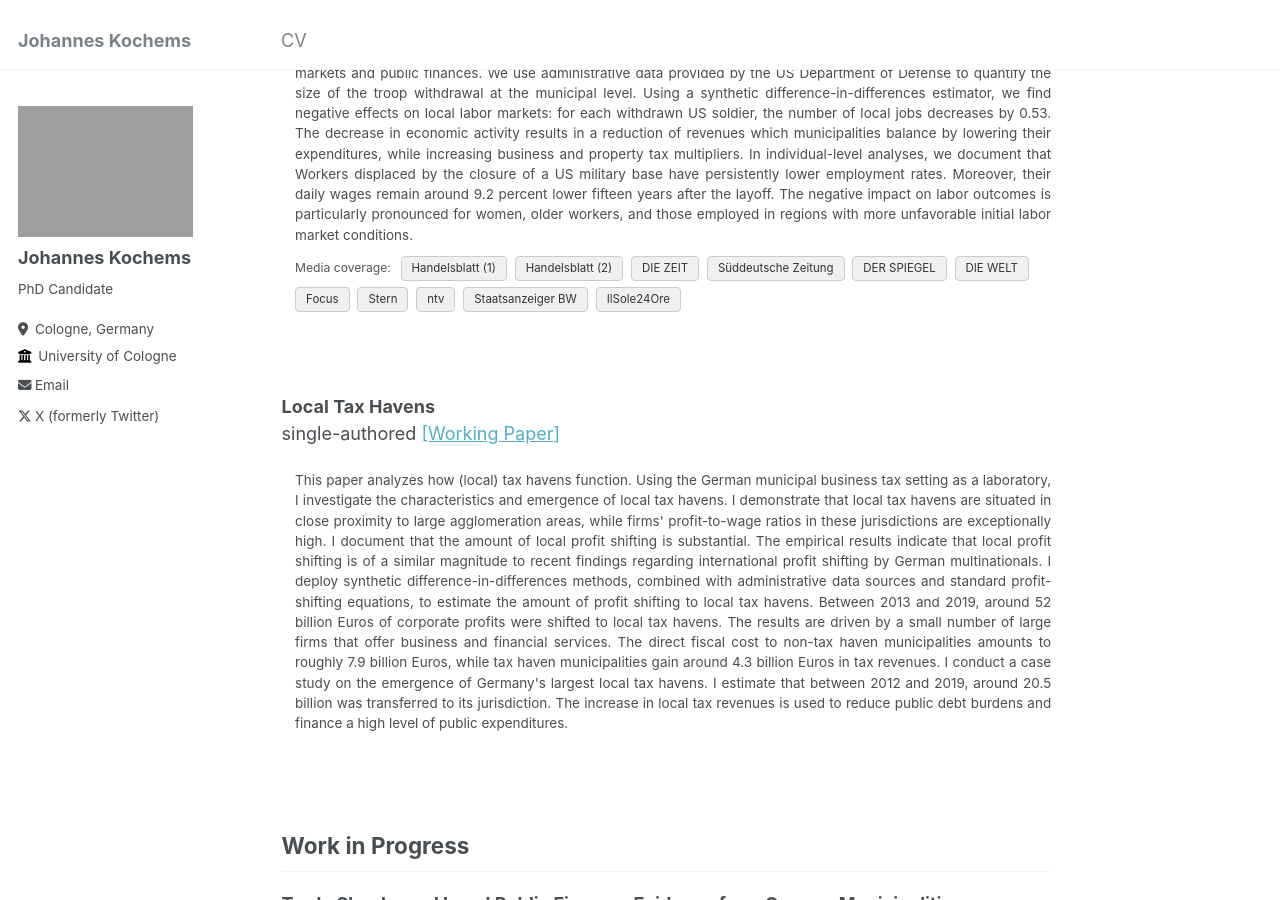
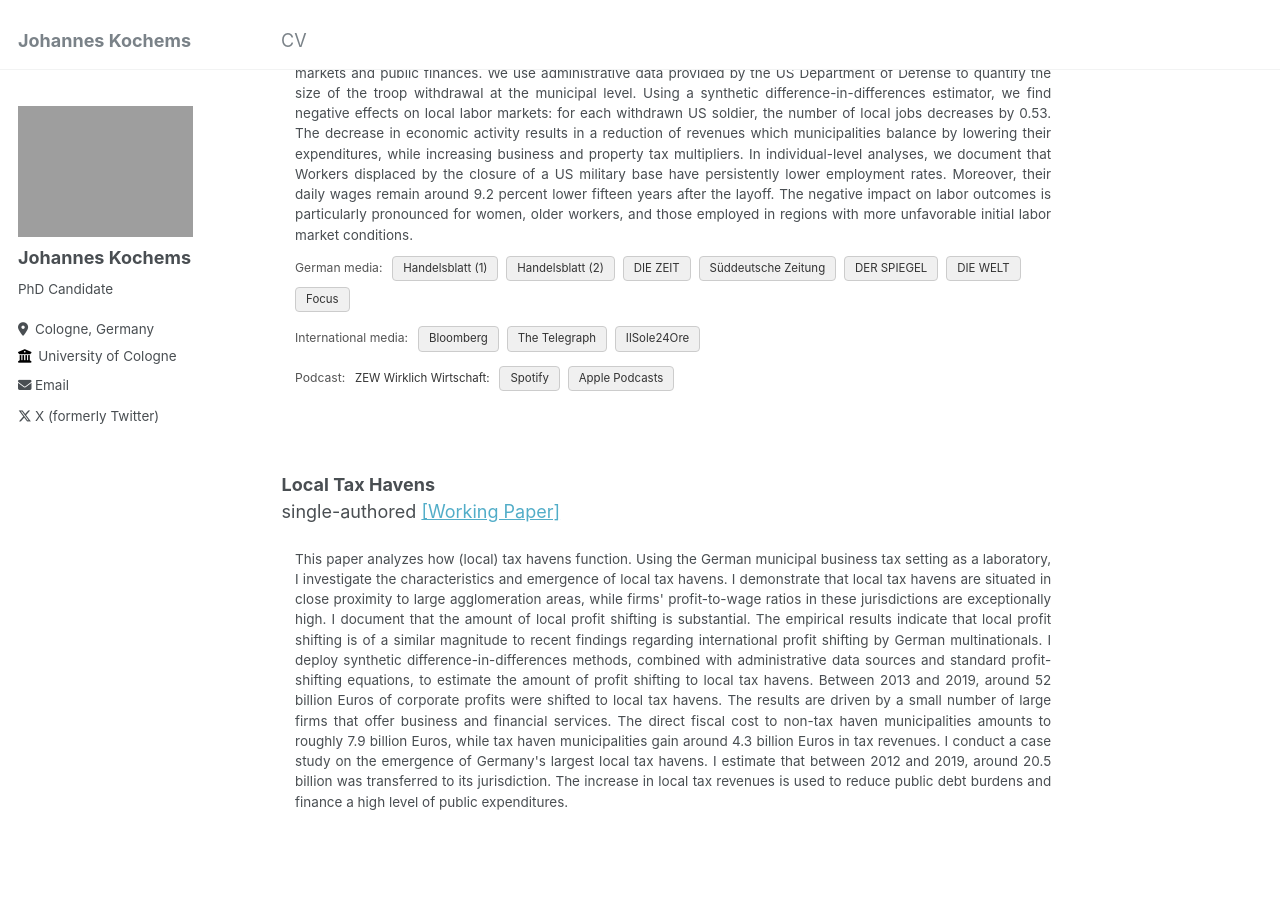
Before and after one commit to jkochems/jkochems.github.io, a Jekyll site: the page built from _pages/about.md, in a window 1280 px wide and 900 px high, scrolled down 535 px. Built offline with Jekyll 4.4.1, drawn with Linux system fonts in a browser that asks for light colours.

Commit message:
Changed about page

```diff
--- a/_pages/about.md
+++ b/_pages/about.md
@@ -26,7 +26,7 @@ with Jakob Schmidhäuser <a href="https://jkochems.github.io/files/troops.pdf" t
 <dd>
 <div style="text-align: justify"> This paper analyzes the local economic impacts of troop deployments. We exploit variation from the historic large-scale US troop withdrawal from Germany triggered by the end of the Cold War, to estimate the effect on local labor markets and public finances. We use administrative data provided by the US Department of Defense to quantify the size of the troop withdrawal at the municipal level. Using a synthetic difference-in-differences estimator, we find negative effects on local labor markets: for each withdrawn US soldier, the number of local jobs decreases by 0.53. The decrease in economic activity results in a reduction of revenues which municipalities balance by lowering their expenditures, while increasing business and property tax multipliers. In individual-level analyses, we document that Workers displaced by the closure of a US military base have persistently lower employment rates. Moreover, their daily wages remain around 9.2 percent lower fifteen years after the layoff. The negative impact on labor outcomes is particularly pronounced for women, older workers, and those employed in regions with more unfavorable initial labor market conditions. <br /> </div>
 <div style="margin-top: 8px;">
-    <span style="font-size: 0.9em; color: #555; margin-right: 6px;">Media coverage:</span>
+    <span style="font-size: 0.9em; color: #555; margin-right: 6px;">German media:</span>
     <a href="https://www.handelsblatt.com/politik/deutschland/usa-so-trifft-ein-us-truppenabzug-die-deutsche-wirtschaft/100227818.html" target="_blank" style="display:inline-block; margin: 3px 4px 3px 0; padding: 3px 10px; background-color: #f0f0f0; border: 1px solid #ccc; border-radius: 4px; font-size: 0.85em; color: #333; text-decoration: none;">Handelsblatt (1)</a>
     <a href="https://www.handelsblatt.com/politik/international/usa-us-truppenabzug-koennte-laut-studie-rund-2650-jobs-kosten/100228271.html" target="_blank" style="display:inline-block; margin: 3px 4px 3px 0; padding: 3px 10px; background-color: #f0f0f0; border: 1px solid #ccc; border-radius: 4px; font-size: 0.85em; color: #333; text-decoration: none;">Handelsblatt (2)</a>
     <a href="https://www.zeit.de/wirtschaft/2026-05/us-truppen-deutschland-abzug-wirtschaft-kommunen-arbeitsplaetze-gxe" target="_blank" style="display:inline-block; margin: 3px 4px 3px 0; padding: 3px 10px; background-color: #f0f0f0; border: 1px solid #ccc; border-radius: 4px; font-size: 0.85em; color: #333; text-decoration: none;">DIE ZEIT</a>
@@ -34,10 +34,23 @@ with Jakob Schmidhäuser <a href="https://jkochems.github.io/files/troops.pdf" t
     <a href="https://www.spiegel.de/wirtschaft/deutschland-us-truppenabzug-koennte-tausende-jobs-kosten-a-44bf16c1-8dfa-4a3b-b6c7-f464b092384f" target="_blank" style="display:inline-block; margin: 3px 4px 3px 0; padding: 3px 10px; background-color: #f0f0f0; border: 1px solid #ccc; border-radius: 4px; font-size: 0.85em; color: #333; text-decoration: none;">DER SPIEGEL</a>
     <a href="https://www.welt.de/regionales/baden-wuerttemberg/article6a16bdfa61be973b7ac9e929/studie-jeder-abgezogene-us-soldat-kostet-einen-halben-job.html" target="_blank" style="display:inline-block; margin: 3px 4px 3px 0; padding: 3px 10px; background-color: #f0f0f0; border: 1px solid #ccc; border-radius: 4px; font-size: 0.85em; color: #333; text-decoration: none;">DIE WELT</a>
     <a href="https://www.focus.de/politik/ausland/jeder-us-soldat-kostet-einen-halben-job-trumps-abzugsplan-haette-drastische-folgen-fuer-deutschland_6f23f865-b2cb-4b78-9875-f7b4cc1a80db.html" target="_blank" style="display:inline-block; margin: 3px 4px 3px 0; padding: 3px 10px; background-color: #f0f0f0; border: 1px solid #ccc; border-radius: 4px; font-size: 0.85em; color: #333; text-decoration: none;">Focus</a>
+    <!--
     <a href="https://www.stern.de/gesellschaft/regional/baden-wuerttemberg/us-truppen--studie--jeder-abgezogene-us-soldat-kostet-einen-halben-job-37449110.html" target="_blank" style="display:inline-block; margin: 3px 4px 3px 0; padding: 3px 10px; background-color: #f0f0f0; border: 1px solid #ccc; border-radius: 4px; font-size: 0.85em; color: #333; text-decoration: none;">Stern</a>
     <a href="https://www.n-tv.de/der_tag/Studie-Mit-jedem-abgezogenen-US-Soldaten-faellt-im-Umkreis-eine-halbe-Stelle-weg-id30862579.html" target="_blank" style="display:inline-block; margin: 3px 4px 3px 0; padding: 3px 10px; background-color: #f0f0f0; border: 1px solid #ccc; border-radius: 4px; font-size: 0.85em; color: #333; text-decoration: none;">ntv</a>
     <a href="https://www.staatsanzeiger.de/nachrichten/wirtschaft/studie-jeder-abgezogene-us-soldat-kostet-einen-halben-job/" target="_blank" style="display:inline-block; margin: 3px 4px 3px 0; padding: 3px 10px; background-color: #f0f0f0; border: 1px solid #ccc; border-radius: 4px; font-size: 0.85em; color: #333; text-decoration: none;">Staatsanzeiger BW</a>
+    -->
+</div>
+<div style="margin-top: 8px;">
+    <span style="font-size: 0.9em; color: #555; margin-right: 6px;">International media:</span>
+    <a href="https://www.bloomberg.com/news/articles/2026-06-27/trump-s-troop-withdrawal-leaves-germany-s-base-towns-in-limbo" target="_blank" style="display:inline-block; margin: 3px 4px 3px 0; padding: 3px 10px; background-color: #f0f0f0; border: 1px solid #ccc; border-radius: 4px; font-size: 0.85em; color: #333; text-decoration: none;">Bloomberg</a>
+    <a href="https://www.macon.com/news/nation-world/world/article316301383.html" target="_blank" style="display:inline-block; margin: 3px 4px 3px 0; padding: 3px 10px; background-color: #f0f0f0; border: 1px solid #ccc; border-radius: 4px; font-size: 0.85em; color: #333; text-decoration: none;">The Telegraph</a>
     <a href="https://en.ilsole24ore.com/art/us-bases-and-the-local-economy-AJPzqSG" target="_blank" style="display:inline-block; margin: 3px 4px 3px 0; padding: 3px 10px; background-color: #f0f0f0; border: 1px solid #ccc; border-radius: 4px; font-size: 0.85em; color: #333; text-decoration: none;">IlSole24Ore</a>
+</div>
+<div style="margin-top: 8px;">
+    <span style="font-size: 0.9em; color: #555; margin-right: 6px;">Podcast:</span>
+    <span style="font-size: 0.85em; color: #333; margin-right: 6px;">ZEW Wirklich Wirtschaft:</span>
+    <a href="https://open.spotify.com/episode/3Wf7VlsW5tgBJZNvb1tTQh" target="_blank" style="display:inline-block; margin: 3px 4px 3px 0; padding: 3px 10px; background-color: #f0f0f0; border: 1px solid #ccc; border-radius: 4px; font-size: 0.85em; color: #333; text-decoration: none;">Spotify</a>
+    <a href="https://podcasts.apple.com/de/podcast/wie-viele-jobs-kostete-der-us-truppenabzug/id1860844609?i=1000775275753" target="_blank" style="display:inline-block; margin: 3px 4px 3px 0; padding: 3px 10px; background-color: #f0f0f0; border: 1px solid #ccc; border-radius: 4px; font-size: 0.85em; color: #333; text-decoration: none;">Apple Podcasts</a>
 </div>
 </dd>
 
```
